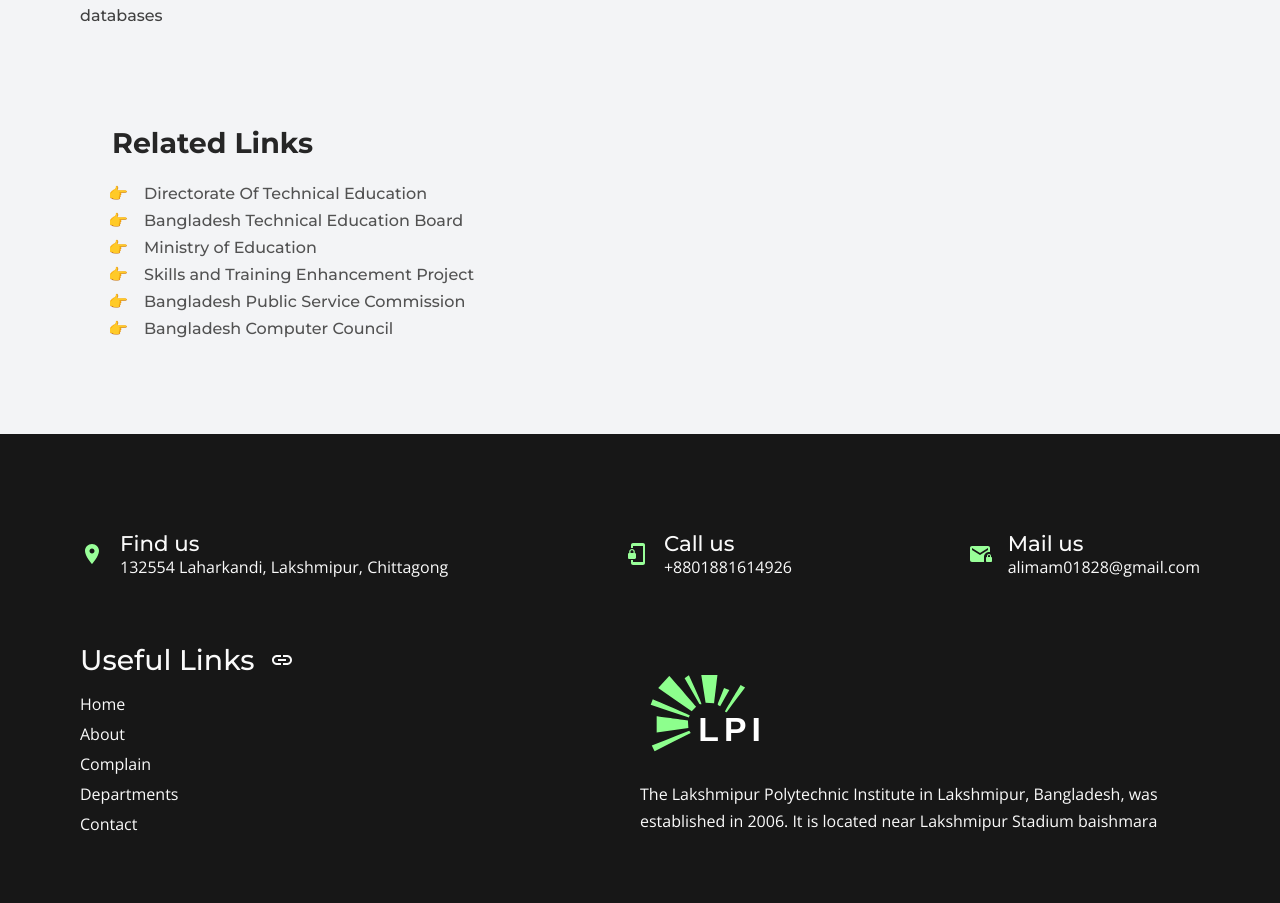
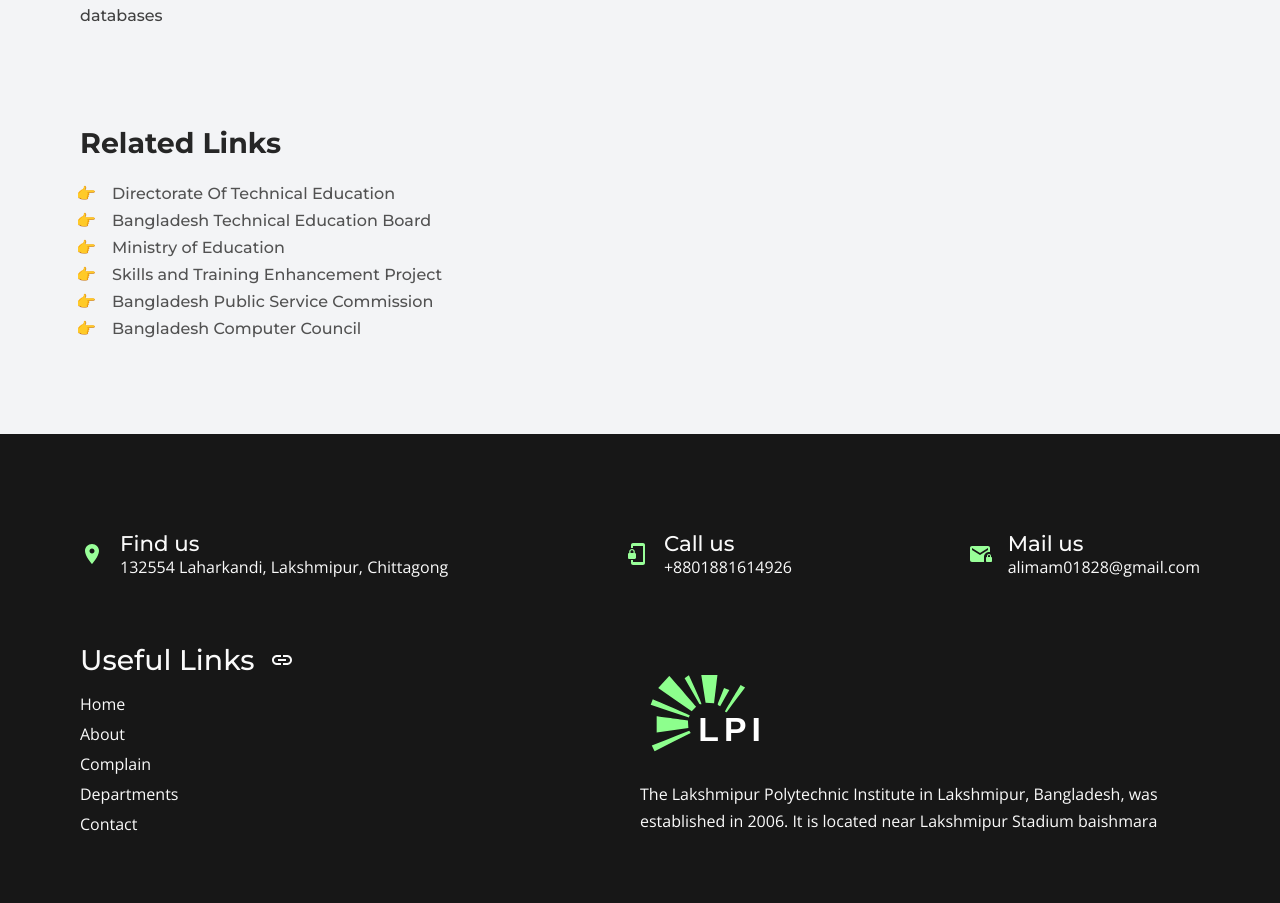
Before and after one commit to al-imam/lpi, a React (Vite) app: page /facilities/open-library in a window 1280 px wide. Shown: the part 1025-1928 px from the top of the page. Built offline with nearby package versions, Linux system fonts and the light colour scheme.

Commit message:
re order tags 😂

```diff
--- a/src/components/Section/Section.jsx
+++ b/src/components/Section/Section.jsx
@@ -2,9 +2,9 @@ import style from "./section.module.css";
 
 function Section({ children }) {
   return (
-    <div className={style.container}>
-      <section className={style.section}>{children}</section>
-    </div>
+    <section className={style.section}>
+      <div className={style.container}>{children}</div>
+    </section>
   );
 }
 
```
